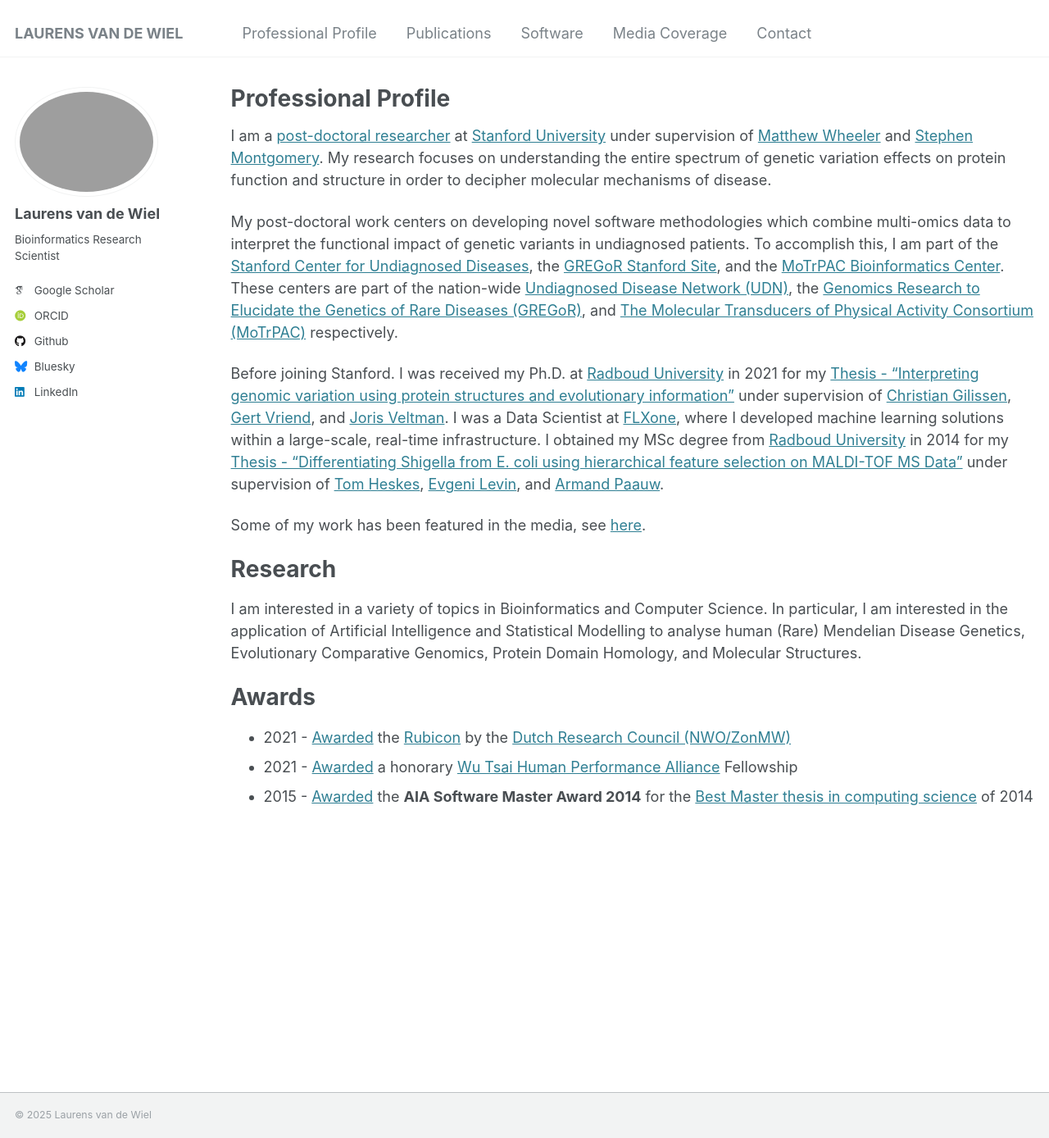
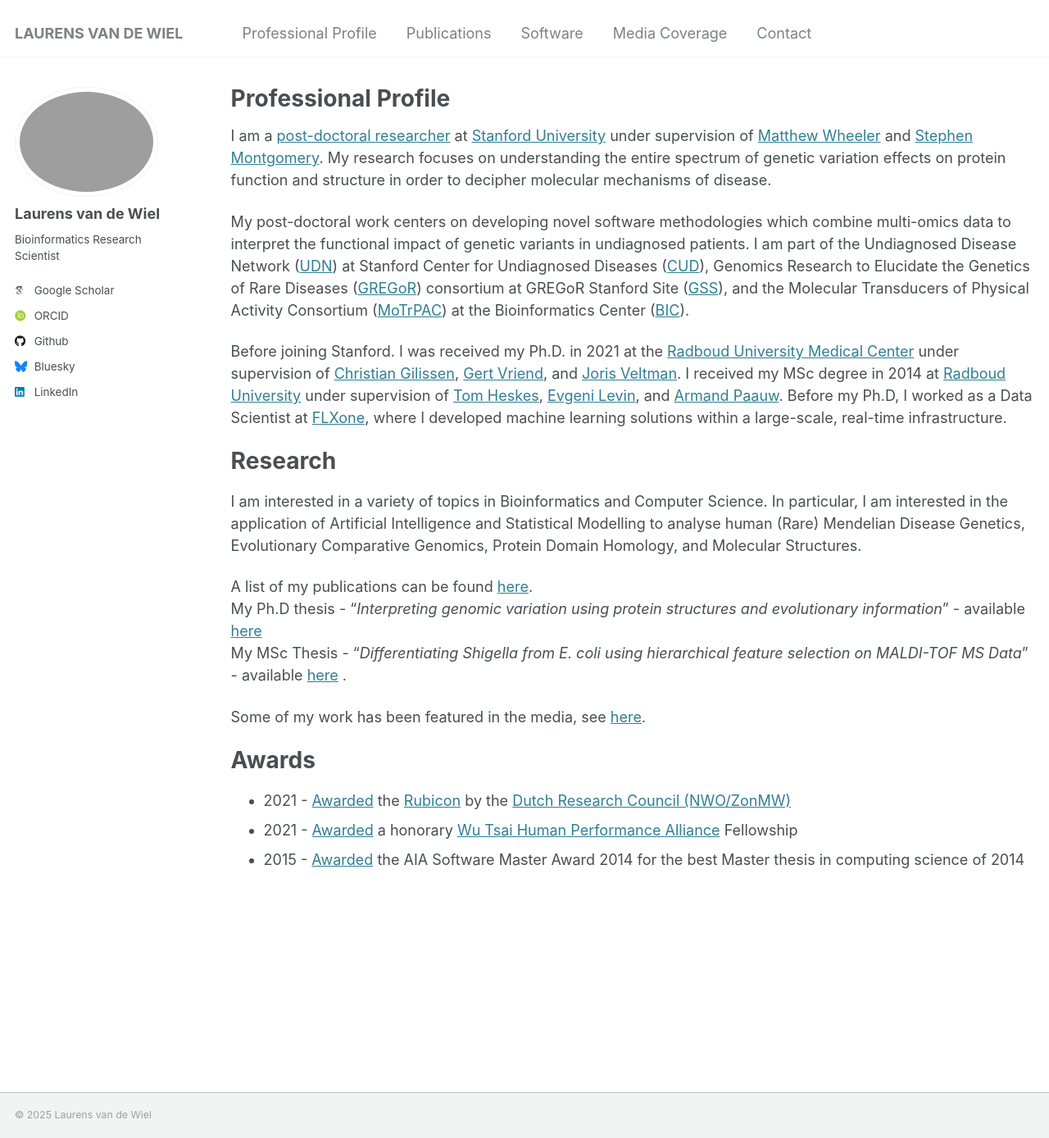
Before and after one commit to laurensvdwiel/laurensvdwiel.github.io, a Jekyll site: the page built from _pages/cv.md, in a window 1280 px wide and 1388 px high. Shown: the whole window at 82% size. Built offline with Jekyll 4.4.1, drawn with Linux system fonts in a browser that asks for light colours; some web fonts are replaced.

```diff
--- a/_data/navigation.yml
+++ b/_data/navigation.yml
@@ -6,7 +6,7 @@
 
 main:
   - title: "Professional Profile"
-    url: /cv/
+    url: /profile/
 
   - title: "Publications"
     url: /publications/
--- a/_pages/cv.md
+++ b/_pages/cv.md
@@ -1,32 +1,36 @@
 ---
 layout: archive
 title: "Professional Profile"
-permalink: /cv/
+permalink: /profile/
 author_profile: true
 redirect_from:
   - /resume
   - /research
-  - /profile
+  - /cv
 ---
 
 {% include base_path %}
 
 I am a [post-doctoral researcher](https://profiles.stanford.edu/lvdwiel) at [Stanford University](https://www.stanford.edu/) under supervision of [Matthew Wheeler](https://med.stanford.edu/profiles/matthew-wheeler) and [Stephen Montgomery](https://profiles.stanford.edu/stephen-montgomery). My research focuses on understanding the entire spectrum of genetic variation effects on protein function and structure in order to decipher molecular mechanisms of disease.
 
-My post-doctoral work centers on developing novel software methodologies which combine multi-omics data to interpret the functional impact of genetic variants in undiagnosed patients. To accomplish this, I am part of the [Stanford Center for Undiagnosed Diseases](https://undiagnosed.stanford.edu/), the [GREGoR Stanford Site](https://gregor.stanford.edu/), and the [MoTrPAC Bioinformatics Center](https://motrpac-data.org/). These centers are part of the nation-wide [Undiagnosed Disease Network (UDN)](https://undiagnosed.hms.harvard.edu/), the [Genomics Research to Elucidate the Genetics of Rare Diseases (GREGoR)](https://gregorconsortium.org/), and [The Molecular Transducers of Physical Activity Consortium (MoTrPAC)](https://www.motrpac.org/) respectively.
+My post-doctoral work centers on developing novel software methodologies which combine multi-omics data to interpret the functional impact of genetic variants in undiagnosed patients. I am part of the Undiagnosed Disease Network ([UDN](https://undiagnosed.hms.harvard.edu/)) at Stanford Center for Undiagnosed Diseases ([CUD](https://undiagnosed.stanford.edu/)), Genomics Research to Elucidate the Genetics of Rare Diseases ([GREGoR](https://gregorconsortium.org/)) consortium at GREGoR Stanford Site ([GSS](https://gregor.stanford.edu/)), and the Molecular Transducers of Physical Activity Consortium ([MoTrPAC](https://www.motrpac.org/)) at the Bioinformatics Center ([BIC](https://motrpac-data.org/)).
 
-Before joining Stanford. I was received my Ph.D. at [Radboud University](https://www.ru.nl/english/) in 2021 for my [Thesis - "Interpreting genomic variation using protein structures and evolutionary information"](/files/PhD_Thesis_2021_Laurens_van_de_Wiel_Interpreting_genomic_variation_using_protein_structures_and_evolutionary_information.pdf) under supervision of [Christian Gilissen](https://www.radboudumc.nl/en/people/christian-gilissen), [Gert Vriend](https://www.ru.nl/english/people/vriend-g/), and [Joris Veltman](https://institute-genetics-cancer.ed.ac.uk/research/research-groups-a-z/veltman-group). I was a Data Scientist at [FLXone](https://www.linkedin.com/company/flxone/), where I developed machine learning solutions within a large-scale, real-time infrastructure. I obtained my MSc degree from [Radboud University](https://www.ru.nl/english/) in 2014 for my [Thesis - "Differentiating Shigella from E. coli using hierarchical feature selection on MALDI-TOF MS Data"](/files/MSc_Thesis_2014_Laurens_van_de_wiel_Differentiating_Shigella_from_E_coli_using_hierarchical_feature_selection_on_MALDI-TOF_MS_Data.pdf) under supervision of [Tom Heskes](https://www.cs.ru.nl/~tomh/), [Evgeni Levin](https://www.linkedin.com/in/evgeni-levin-phd-747a14a0), and [Armand Paauw](https://www.linkedin.com/in/armand-paauw-04105510).
-
-Some of my work has been featured in the media, see [here](/media).
+Before joining Stanford. I was received my Ph.D. in 2021 at the [Radboud University Medical Center](https://radboudumc.nl/en/) under supervision of [Christian Gilissen](https://www.radboudumc.nl/en/people/christian-gilissen), [Gert Vriend](https://www.ru.nl/english/people/vriend-g/), and [Joris Veltman](https://institute-genetics-cancer.ed.ac.uk/research/research-groups-a-z/veltman-group). I received my MSc degree in 2014 at [Radboud University](https://www.ru.nl/english/) under supervision of [Tom Heskes](https://www.cs.ru.nl/~tomh/), [Evgeni Levin](https://www.linkedin.com/in/evgeni-levin-phd-747a14a0), and [Armand Paauw](https://www.linkedin.com/in/armand-paauw-04105510). Before my Ph.D, I worked as a Data Scientist at [FLXone](https://www.linkedin.com/company/flxone/), where I developed machine learning solutions within a large-scale, real-time infrastructure.
 
 Research
 ======
 
 I am interested in a variety of topics in Bioinformatics and Computer Science. In particular, I am interested in the application of Artificial Intelligence and Statistical Modelling to analyse human (Rare) Mendelian Disease Genetics, Evolutionary Comparative Genomics, Protein Domain Homology, and Molecular Structures.
 
+A list of my publications can be found [here](/publications). \
+My Ph.D thesis - "_Interpreting genomic variation using protein structures and evolutionary information_" - available [here](/files/PhD_Thesis_2021_Laurens_van_de_Wiel_Interpreting_genomic_variation_using_protein_structures_and_evolutionary_information.pdf) \
+My MSc Thesis - "_Differentiating Shigella from E. coli using hierarchical feature selection on MALDI-TOF MS Data_" - available [here](/files/MSc_Thesis_2014_Laurens_van_de_wiel_Differentiating_Shigella_from_E_coli_using_hierarchical_feature_selection_on_MALDI-TOF_MS_Data.pdf) .
+
+Some of my work has been featured in the media, see [here](/media).
+
 Awards
 ======
 
 * 2021 - [Awarded](https://www.nwo.nl/en/researchprogrammes/rubicon/awarded-grants/awarded-rubicon-grants-2021) the [Rubicon](https://www.nwo.nl/en/researchprogrammes/rubicon) by the [Dutch Research Council (NWO/ZonMW)](https://www.nwo.nl/en)
 * 2021 - [Awarded](https://humanperformance.stanford.edu/news/announcing-the-2022-graduate-and-postdoctoral-scholars/) a honorary [Wu Tsai Human Performance Alliance](https://humanperformance.stanford.edu/) Fellowship
-* 2015 - [Awarded](/files/news/2015-1-Mercator-NovioTech-ENG_MSc_award.pdf) the **AIA Software Master Award 2014** for the [Best Master thesis in computing science](/files/MSc_Thesis_2014_Laurens_van_de_wiel_Differentiating_Shigella_from_E_coli_using_hierarchical_feature_selection_on_MALDI-TOF_MS_Data.pdf) of 2014
+* 2015 - [Awarded](/files/news/2015-1-Mercator-NovioTech-ENG_MSc_award.pdf) the AIA Software Master Award 2014 for the best Master thesis in computing science of 2014
```
